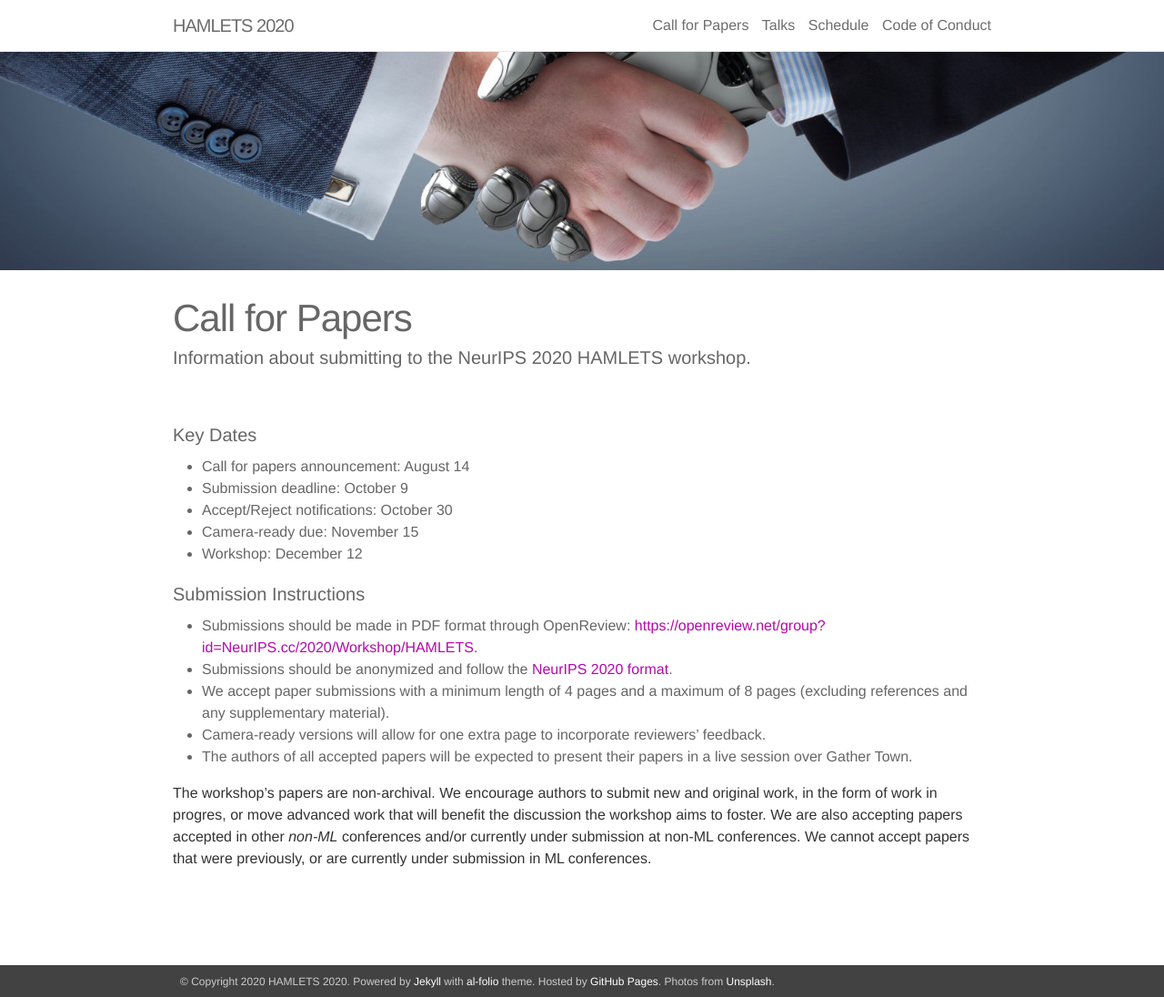
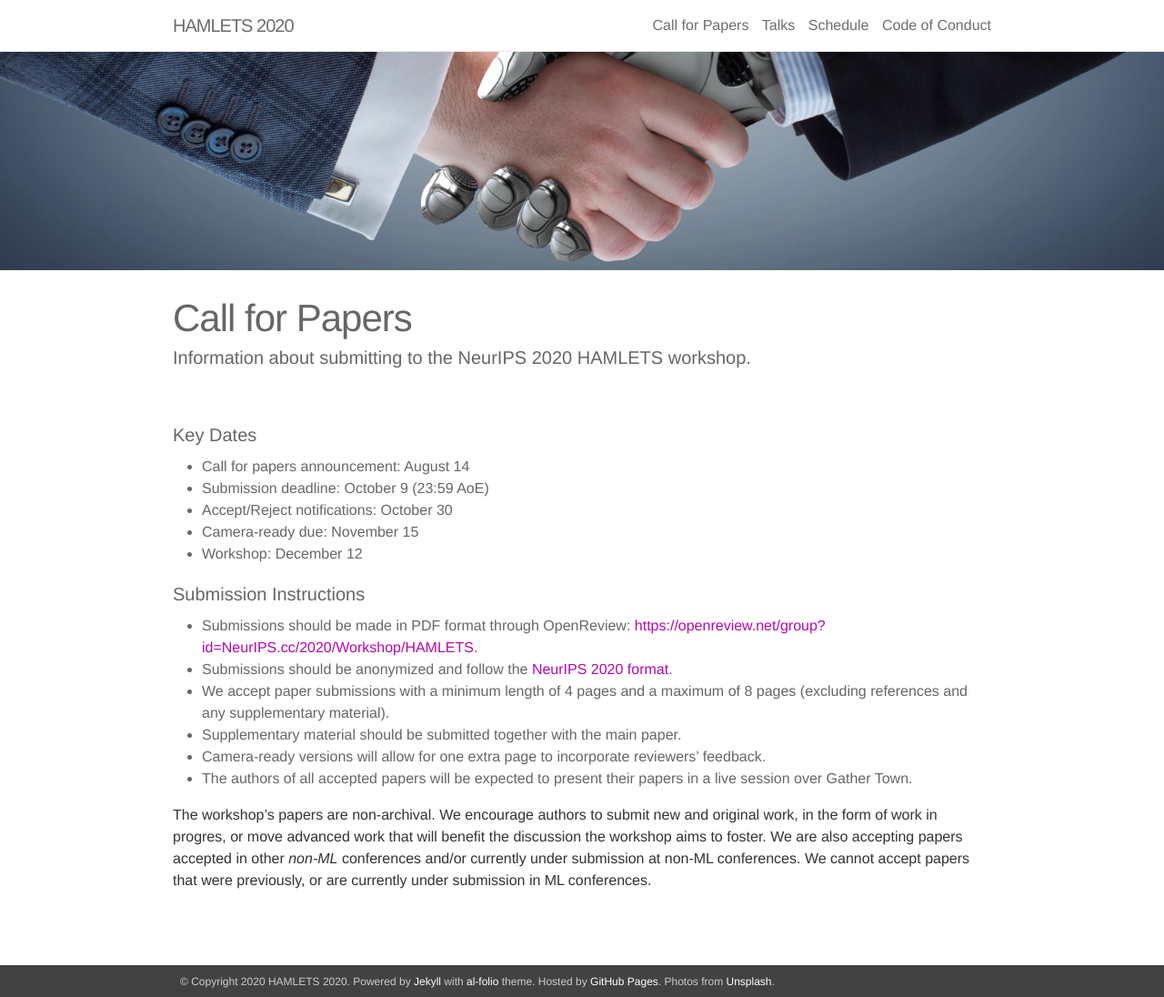
Before and after one commit to hamlets-workshop/hamlets-workshop.github.io, a Jekyll site: the page built from _pages/04_instructions.md, in a window 1280 px wide and 1096 px high. Shown: the whole window at 91% size. Built offline with Jekyll 4.4.1, drawn with Linux system fonts in a browser that asks for light colours; nearby versions of some CDN libraries.

Commit message:
Update 04_instructions.md

```diff
--- a/_pages/04_instructions.md
+++ b/_pages/04_instructions.md
@@ -8,7 +8,7 @@ description: Information about submitting to the NeurIPS 2020 HAMLETS workshop.
 #### Key Dates
 
 * Call for papers announcement: August 14
-* Submission deadline: October 9
+* Submission deadline: October 9 (23:59 AoE)
 * Accept/Reject notifications: October 30
 * Camera-ready due: November 15
 * Workshop: December 12
@@ -18,6 +18,7 @@ description: Information about submitting to the NeurIPS 2020 HAMLETS workshop.
 * Submissions should be made in PDF format through OpenReview: [https://openreview.net/group?id=NeurIPS.cc/2020/Workshop/HAMLETS](https://openreview.net/group?id=NeurIPS.cc/2020/Workshop/HAMLETS).
 * Submissions should be anonymized and follow the [NeurIPS 2020 format](https://nips.cc/Conferences/2020/PaperInformation/StyleFiles).
 * We accept paper submissions with a minimum length of 4 pages and a maximum of 8 pages (excluding references and any supplementary material).
+* Supplementary material should be submitted together with the main paper.
 * Camera-ready versions will allow for one extra page to incorporate reviewers’ feedback.
 * The authors of all accepted papers will be expected to present their papers in a live session over Gather Town.
 
```
